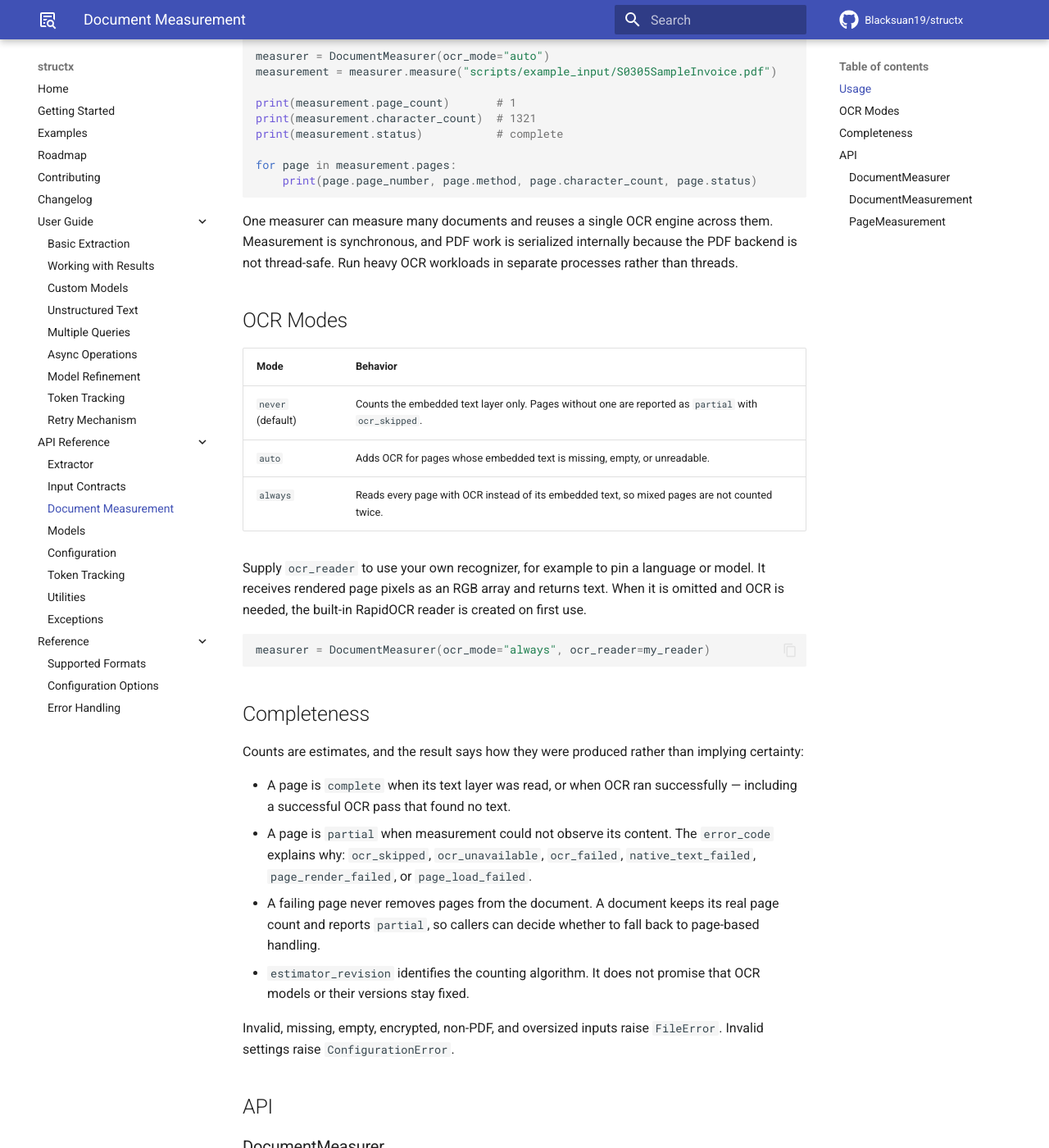
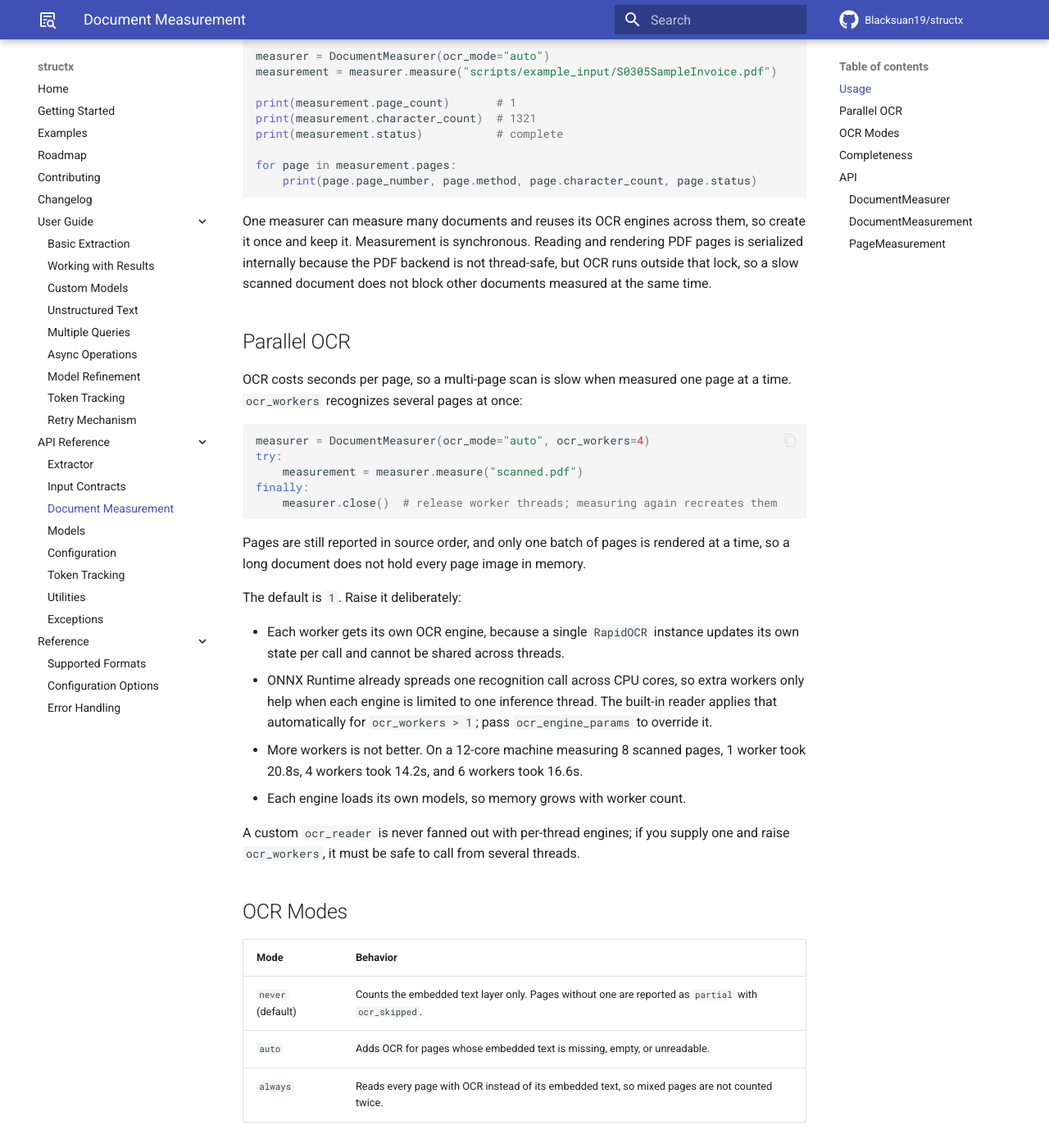
Before and after one commit to Blacksuan19/structx, an MkDocs documentation site: the page built from docs/api/measurement.md, in a window 1280 px wide and 1400 px high, scrolled down 625 px. Shown: the whole window at 82% size. Built offline with MkDocs 1.6.1 and Material for MkDocs 9.7.7, drawn with Linux system fonts in a browser that asks for light colours; comment, search, counter and statistics services are not loaded; some of the changed text lies outside the part shown.

Commit message:
docs(measurement): document parallel OCR workers and their limits
Signed-off-by: blacksuan19 <abubakaryagob@gmail.com>

````diff
--- a/docs/api/measurement.md
+++ b/docs/api/measurement.md
@@ -33,10 +33,42 @@ for page in measurement.pages:
     print(page.page_number, page.method, page.character_count, page.status)
 ```
 
-One measurer can measure many documents and reuses a single OCR engine across
-them. Measurement is synchronous, and PDF work is serialized internally because
-the PDF backend is not thread-safe. Run heavy OCR workloads in separate
-processes rather than threads.
+One measurer can measure many documents and reuses its OCR engines across them,
+so create it once and keep it. Measurement is synchronous. Reading and rendering
+PDF pages is serialized internally because the PDF backend is not thread-safe,
+but OCR runs outside that lock, so a slow scanned document does not block other
+documents measured at the same time.
+
+## Parallel OCR
+
+OCR costs seconds per page, so a multi-page scan is slow when measured one page
+at a time. `ocr_workers` recognizes several pages at once:
+
+```python
+measurer = DocumentMeasurer(ocr_mode="auto", ocr_workers=4)
+try:
+    measurement = measurer.measure("scanned.pdf")
+finally:
+    measurer.close()  # release worker threads; measuring again recreates them
+```
+
+Pages are still reported in source order, and only one batch of pages is
+rendered at a time, so a long document does not hold every page image in memory.
+
+The default is `1`. Raise it deliberately:
+
+- Each worker gets its own OCR engine, because a single `RapidOCR` instance
+  updates its own state per call and cannot be shared across threads.
+- ONNX Runtime already spreads one recognition call across CPU cores, so extra
+  workers only help when each engine is limited to one inference thread. The
+  built-in reader applies that automatically for `ocr_workers > 1`; pass
+  `ocr_engine_params` to override it.
+- More workers is not better. On a 12-core machine measuring 8 scanned pages,
+  1 worker took 20.8s, 4 workers took 14.2s, and 6 workers took 16.6s.
+- Each engine loads its own models, so memory grows with worker count.
+
+A custom `ocr_reader` is never fanned out with per-thread engines; if you supply
+one and raise `ocr_workers`, it must be safe to call from several threads.
 
 ## OCR Modes
 
@@ -54,6 +86,9 @@ first use.
 ```python
 measurer = DocumentMeasurer(ocr_mode="always", ocr_reader=my_reader)
 ```
+
+Render resolution is not a useful cost lever: the OCR engine resizes pages
+internally, so 72 DPI and 150 DPI cost about the same per page.
 
 ## Completeness
 
````
